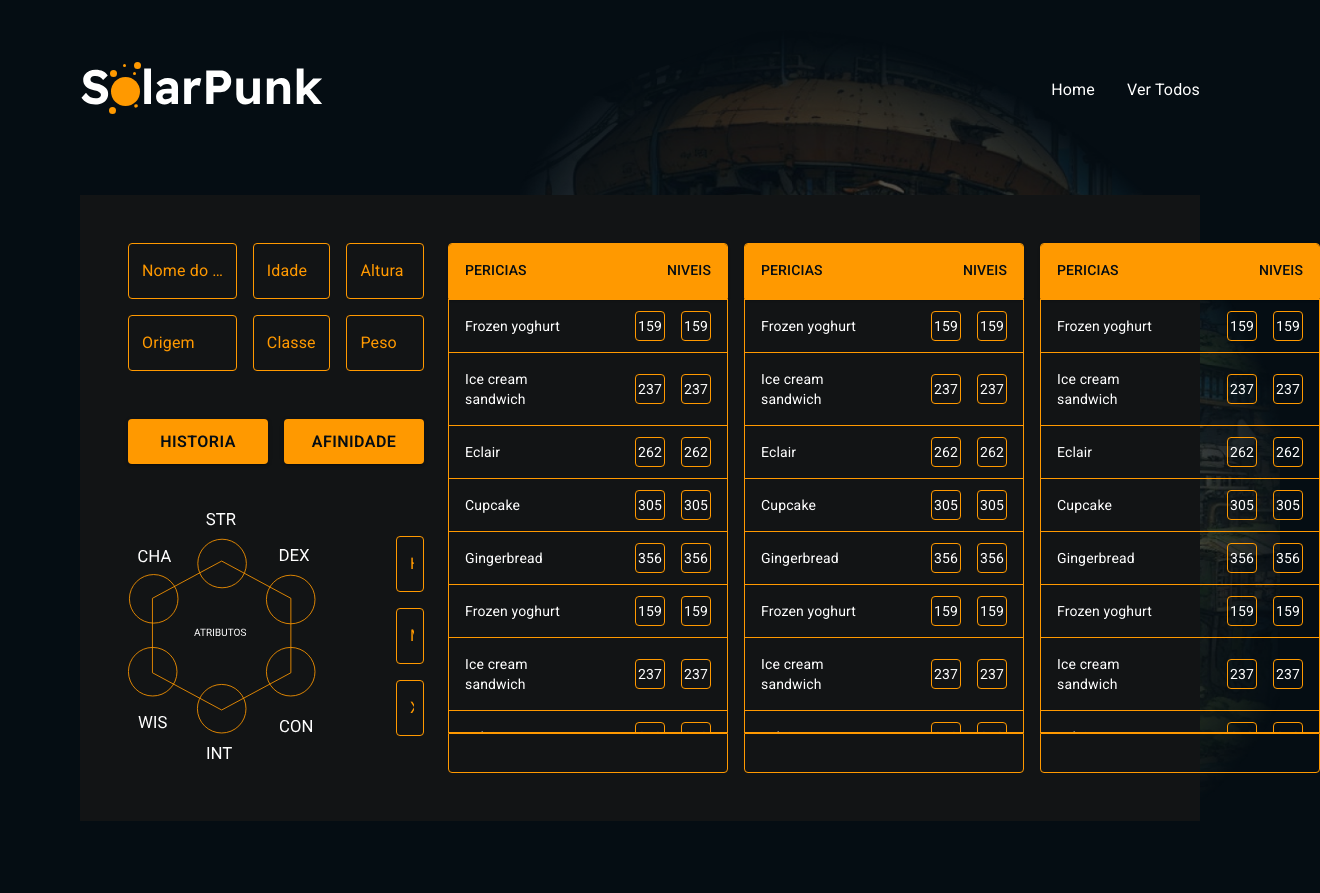
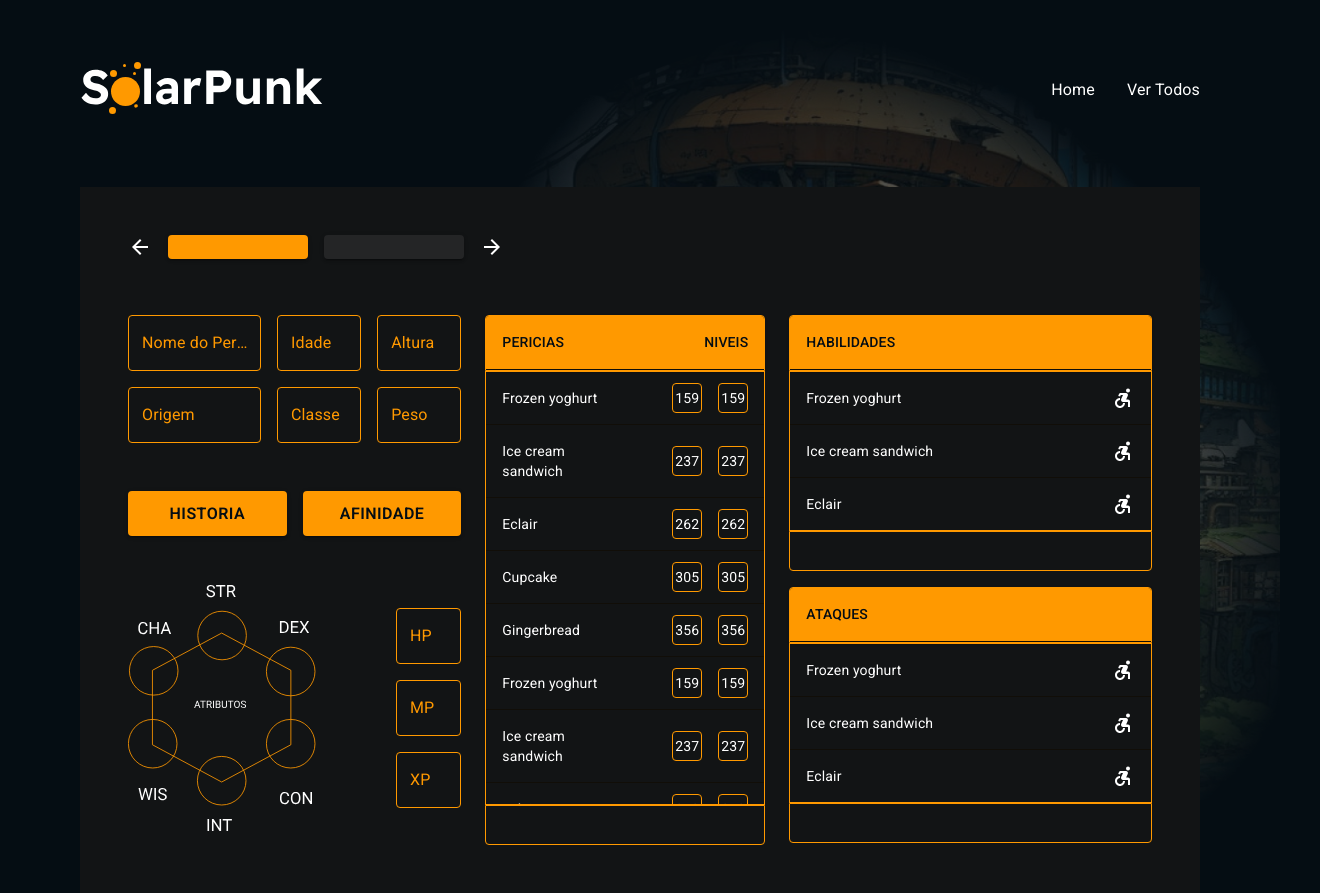
Before and after one commit to luizlhps/RPG-de-mesa-Fichas, a React (Create React App) app: page /profile/1 in a window 1280 px wide. Shown: the whole page, 1320 px wide, since content can reach past the window. Before the commit the page ends 821 px from the top, so only its background shows below. Built offline with nearby package versions, Linux system fonts and the light colour scheme.

Commit message:
feat slider

```diff
--- a/src/Components/Table/Table.tsx
+++ b/src/Components/Table/Layouts/SkillsTable.tsx
@@ -13,7 +13,7 @@ import {
   useTheme,
 } from '@mui/material';
 import React from 'react';
-import { TableComponent } from '.';
+import { TableComponent } from '..';
 
 export const SkillsTable = () => {
   const theme = useTheme();
@@ -42,14 +42,16 @@ export const SkillsTable = () => {
 
   return (
     <>
-
-    <TableComponent.Root>
-      <TableComponent.Header />
-      <TableComponent.Content  field='calories'  secondField='calories' rows={rows}></TableComponent.Content>
-      <TableComponent.Footer />
-    </TableComponent.Root>
-
-
+      <TableComponent.Root>
+        <TableComponent.Header field='PERICIAS' secondField='NIVEIS' />
+        <TableComponent.Content
+          rowsName='name'
+          field='calories'
+          secondField='calories'
+          rows={rows}
+        ></TableComponent.Content>
+        <TableComponent.Footer />
+      </TableComponent.Root>
     </>
   );
 };
--- a/src/Components/Table/TableContent.tsx
+++ b/src/Components/Table/TableContent.tsx
@@ -3,12 +3,18 @@ import React from 'react';
 
 export const TableContent = ({
   rows,
+  rowsName,
+  key,
   secondField,
   field,
+  withoutBox,
 }: {
   rows: any;
+  key?: string
   field: string;
+  rowsName: string;
   secondField?: string;
+  withoutBox?: boolean;
 }) => {
   const theme = useTheme();
 
@@ -23,10 +29,10 @@ export const TableContent = ({
     >
       <Table style={{ tableLayout: 'fixed' }}>
         <TableBody>
-          {rows.map((row: any) => (
-            <TableRow key={row.name} sx={{ '&:last-child td, &:last-child th': { border: 0 } }}>
+          {rows.map((row: any, index:any) => (
+            <TableRow key={key ?? index} sx={{ '&:last-child td, &:last-child th': { border: 0 } }}>
               <TableCell component='th' scope='row'>
-                {row.name}
+                {row[rowsName]}
               </TableCell>
               <TableCell align='right' padding='none'>
                 <Stack flexDirection={'row'} gap={2} justifyContent={'flex-end'} marginRight={2}>
@@ -36,8 +42,8 @@ export const TableContent = ({
                     alignItems={'center'}
                     width={30}
                     height={30}
-                    borderRadius={1}
-                    border={`1px solid ${theme.palette.secondary.main}`}
+                    borderRadius={withoutBox ? 0 : 1}
+                    border={withoutBox ? 'none' : `1px solid ${theme.palette.secondary.main}`}
                   >
                     {row[field]}
                   </Box>
@@ -49,8 +55,8 @@ export const TableContent = ({
                         alignItems={'center'}
                         width={30}
                         height={30}
-                        borderRadius={1}
-                        border={`1px solid ${theme.palette.secondary.main}`}
+                        borderRadius={withoutBox ? 0 : 1}
+                        border={withoutBox ? 'none' : `1px solid ${theme.palette.secondary.main}`}
                       >
                         {row[secondField]}
                       </Box>
--- /dev/null
+++ b/src/Components/Table/TableContentCustoms.tsx
@@ -0,0 +1,47 @@
+import { Box, Stack, Table, TableBody, TableCell, TableRow, useTheme } from '@mui/material';
+import React, { ReactNode } from 'react';
+
+export const TableContentCustom = ({
+  rows,
+  children,
+  rowField,
+  height
+}: {
+  rows: any;
+  rowField: string;
+  height?:number
+  withoutBox?: boolean;
+  children: ReactNode;
+}) => {
+  const theme = useTheme();
+
+  return (
+    <Box
+      style={{
+        overflow: 'auto',
+        height: height ? height:'434px',
+        border: '1px solid',
+        borderColor: theme.palette.secondary.main,
+      }}
+    >
+      <Table style={{ tableLayout: 'fixed' }}>
+        <TableBody>
+          {rows.map((row: any, index: any) => (
+            <TableRow key={index} sx={{ '&:last-child td, &:last-child th': { border: 0 } }}>
+              <TableCell component='th' scope='row'>
+                {row[rowField]}
+              </TableCell>
+              <TableCell align='right' padding='none'>
+                <Stack flexDirection={'row'} gap={2} justifyContent={'flex-end'} marginRight={2}>
+                  {React.Children.map(children, (child, index) => (
+                    <>{child}</>
+                  ))}
+                </Stack>
+              </TableCell>
+            </TableRow>
+          ))}
+        </TableBody>
+      </Table>
+    </Box>
+  );
+};
--- a/src/Components/Table/TableHeader.tsx
+++ b/src/Components/Table/TableHeader.tsx
@@ -1,7 +1,12 @@
 import { Paper, Table, TableCell, TableContainer, TableHead, TableRow, Typography, useTheme } from '@mui/material';
 import React from 'react';
 
-export const TableHeader = () => {
+interface IProps {
+  field: string;
+  secondField?: string;
+}
+
+export const TableHeader = ({ field, secondField }: IProps) => {
   const theme = useTheme();
   return (
     <TableContainer
@@ -13,14 +18,17 @@ export const TableHeader = () => {
           <TableRow>
             <TableCell>
               <Typography fontWeight={500} fontSize={14} sx={{ color: theme.palette.background.default }}>
-                PERICIAS
+                {field}
               </Typography>
             </TableCell>
-            <TableCell align='right'>
-              <Typography fontWeight={500} fontSize={14} sx={{ color: theme.palette.background.default }}>
-                NIVEIS
-              </Typography>
-            </TableCell>
+
+            {secondField && (
+              <TableCell align='right'>
+                <Typography fontWeight={500} fontSize={14} sx={{ color: theme.palette.background.default }}>
+                  {secondField}
+                </Typography>
+              </TableCell>
+            )}
           </TableRow>
         </TableHead>
       </Table>
--- a/src/Components/Table/index.tsx
+++ b/src/Components/Table/index.tsx
@@ -1,4 +1,5 @@
 import { TableContent } from "./TableContent";
+import { TableContentCustom } from "./TableContentCustoms";
 import { TableFooter } from "./TableFooter";
 import { TableHeader } from "./TableHeader";
 import { TableRoot } from "./TableRoot";
@@ -6,6 +7,7 @@ import { TableRoot } from "./TableRoot";
 export const TableComponent = {
     Root: TableRoot,
     Content: TableContent,
+    ContentCustom: TableContentCustom,
     Footer: TableFooter,
     Header: TableHeader
 }
--- a/src/Pages/ProfileCreate.tsx
+++ b/src/Pages/ProfileCreate.tsx
@@ -1,36 +1,54 @@
-import {
-  Box,
-  Button,
-  Paper,
-  Stack,
-  TableBody,
-  TableCell,
-  TableContainer,
-  TableFooter,
-  TableHead,
-  TableRow,
-  TextField,
-  Typography,
-  useMediaQuery,
-  useTheme,
-} from '@mui/material';
-import React from 'react';
+import { Box, Button, IconButton, Stack, TextField, useMediaQuery, useTheme } from '@mui/material';
 import Stats from '../assets/images/stats.svg';
-import { SkillsTable } from '../Components/Table/Table';
-
+import { SkillsTable } from '../Components/Table/Layouts/SkillsTable';
+import { TableComponent } from '../Components/Table';
+import AccessibleForwardIcon from '@mui/icons-material/AccessibleForward';
+import ArrowForwardIcon from '@mui/icons-material/ArrowForward';
+import ArrowBackIcon from '@mui/icons-material/ArrowBack';
 const ProfileCreate = () => {
   const theme = useTheme();
   const breakHD = useMediaQuery(theme.breakpoints.down('lg'));
   const breakIn700 = useMediaQuery('(max-width:700px)');
+  const breakIn860 = useMediaQuery('(max-width:860px)');
   const small = useMediaQuery(theme.breakpoints.down('sm'));
 
+  function createData(name: string, calories: number, fat: number, carbs: number, protein: number) {
+    return { name, calories, fat, carbs, protein };
+  }
 
+  const rows = [
+    createData('Frozen yoghurt', 159, 6.0, 24, 4.0),
+    createData('Ice cream sandwich', 237, 9.0, 37, 4.3),
+    createData('Eclair', 262, 16.0, 24, 6.0),
+    createData('Cupcake', 305, 3.7, 67, 4.3),
+    createData('Gingerbread', 356, 16.0, 49, 3.9),
+    createData('Frozen yoghurt', 159, 6.0, 24, 4.0),
+    createData('Ice cream sandwich', 237, 9.0, 37, 4.3),
+    createData('Eclair', 262, 16.0, 24, 6.0),
+    createData('Cupcake', 305, 3.7, 67, 4.3),
+    createData('Gingerbread', 356, 16.0, 49, 3.9),
+    createData('Frozen yoghurt', 159, 6.0, 24, 4.0),
+    createData('Ice cream sandwich', 237, 9.0, 37, 4.3),
+    createData('Eclair', 262, 16.0, 24, 6.0),
+    createData('Cupcake', 305, 3.7, 67, 4.3),
+    createData('Gingerbread', 356, 16.0, 49, 3.9),
+  ];
 
+  return (
+    <Box mt={6} bgcolor={theme.palette.background.paper} padding={small ? 3 : 6}>
+      <Stack flexDirection={'row'} rowGap={2} gap={2} justifyContent={'center'} flexWrap={'wrap'} mb={7}>
+        <Box display={'flex'} gap={2} flex={1} alignItems={'center'}>
+          <ArrowBackIcon sx={{ cursor: 'pointer', ':hover': { fill: theme.palette.secondary.main } }} />
+          <Button variant='contained' fullWidth sx={{ maxWidth: 140, height: 24 }}></Button>
+          <Button
+            variant='contained'
+            fullWidth
+            sx={{ maxWidth: 140, height: 24, background: theme.palette.primary.light }}
+          ></Button>
+          <ArrowForwardIcon sx={{ cursor: 'pointer', ':hover': { fill: theme.palette.secondary.main } }} />
+        </Box>
+      </Stack>
 
-
-  console.log(breakHD);
-  return (
-    <Box mt={7} bgcolor={theme.palette.background.paper} padding={small ? 3 : 6}>
       <Stack flexDirection={breakHD ? 'column' : 'row'} gap={3} rowGap={8}>
         <Box flex={1}>
           <Stack flexDirection={breakHD ? 'column' : 'row'} direction='row' gap={2} rowGap={2}>
@@ -68,11 +86,28 @@ const ProfileCreate = () => {
             </Stack>
           </Stack>
         </Box>
-        <Box flex={2} display={'flex'} gap={2} >
-          <SkillsTable/>
-          <SkillsTable/>
-          <SkillsTable/>
-        </Box>
+        <Stack flex={2} flexDirection={breakIn860 ? 'column' : 'row'} gap={3} rowGap={2}>
+          <Box flex={1.4}>
+            <SkillsTable />
+          </Box>
+          <Stack rowGap={2} flex={2}>
+            <TableComponent.Root>
+              <TableComponent.Header field='HABILIDADES' />
+              <TableComponent.ContentCustom rows={rows} rowField='name' height={160}>
+                <AccessibleForwardIcon onClick={() => console.log('oi')}></AccessibleForwardIcon>
+              </TableComponent.ContentCustom>
+              <TableComponent.Footer />
+            </TableComponent.Root>
+
+            <TableComponent.Root>
+              <TableComponent.Header field='ATAQUES' />
+              <TableComponent.ContentCustom rows={rows} rowField='name' height={160}>
+                <AccessibleForwardIcon onClick={() => console.log('oi')}></AccessibleForwardIcon>
+              </TableComponent.ContentCustom>
+              <TableComponent.Footer />
+            </TableComponent.Root>
+          </Stack>
+        </Stack>
       </Stack>
     </Box>
   );
--- a/src/Provider/Theme/DefaultTheme.tsx
+++ b/src/Provider/Theme/DefaultTheme.tsx
@@ -59,6 +59,7 @@ export const themeDefault = createTheme({
     },
     primary: {
       main: '#050D13',
+      light: '#242526'
     },
     secondary: {
       main: '#FF9900',
@@ -69,10 +70,31 @@ export const themeDefault = createTheme({
       styleOverrides: {
         root: {
           '& .MuiTableCell-root': {
-            borderColor: '#FF9900',
+            borderColor: '#110e08',
           },
         },
       },
+    },
+
+    MuiSvgIcon:{
+      styleOverrides:{
+        root:{
+          fill:'white'
+        }
+      }
+    },
+
+    MuiIconButton:{
+      styleOverrides:{
+        root:{
+          ":active":{
+            background: '#FF9900'
+          },
+           ":hover":{
+            background: '#FF9900'
+          }
+        }
+      }
     },
 
     MuiTextField: {
```
Also changed, not shown: src/Components/Slider/Slider.tsx (added, +96 -0 lines), src/hook/useSlider.tsx (added, +47 -0 lines).
